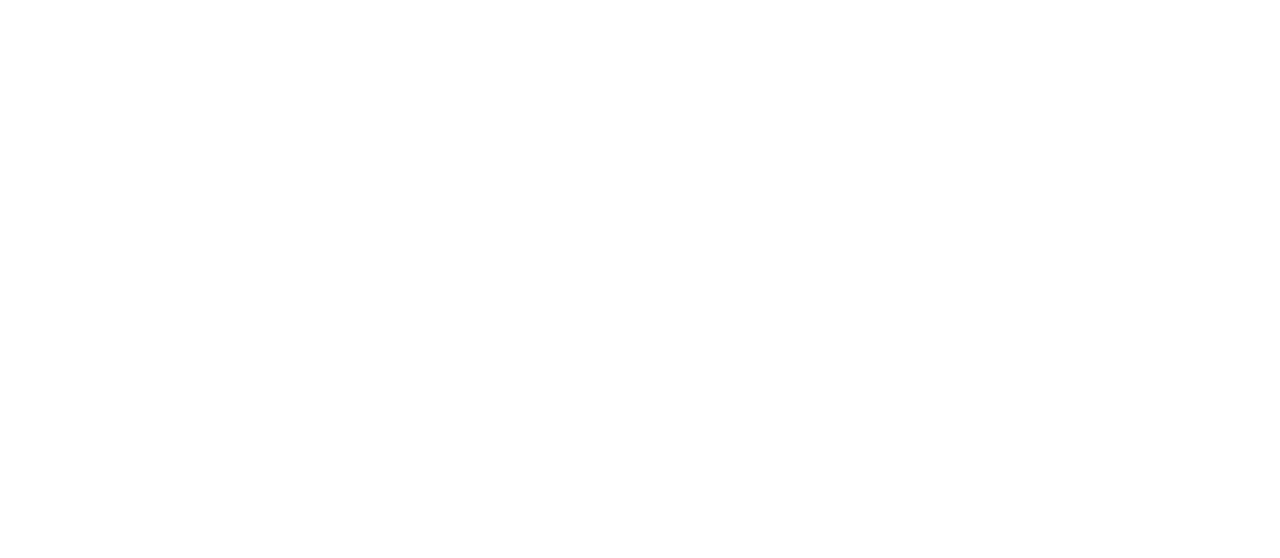
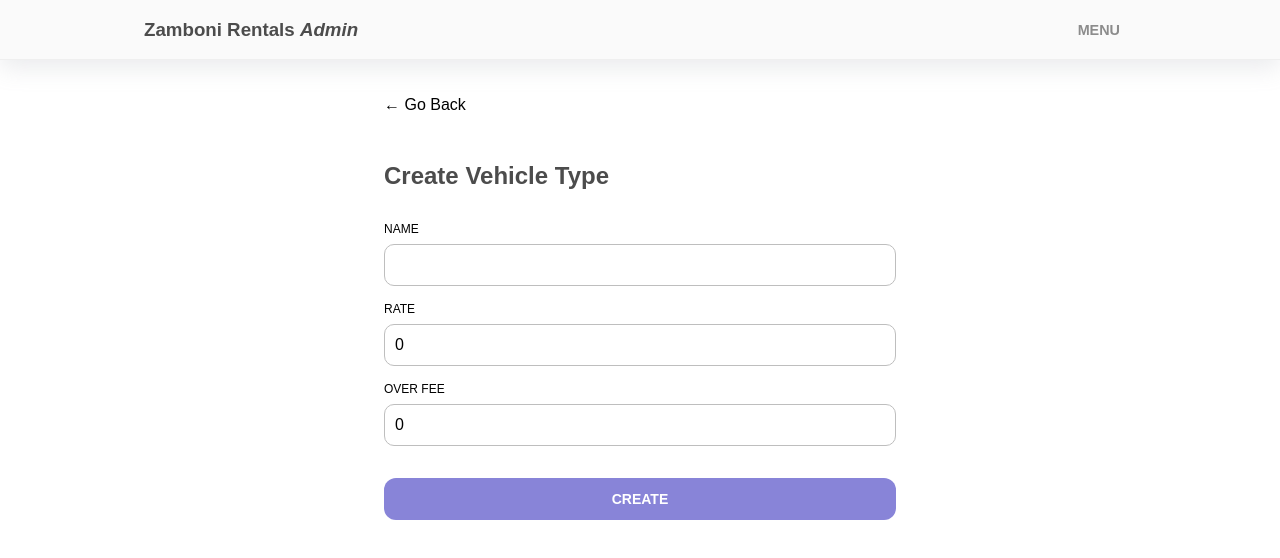
Before and after one commit to fatardy/zamboni-frontend, a React (Create React App) app: page /admin/vehicle-type/create in a window 1280 px wide. Before the commit this address had no page. Shown: the top 558 px of the page. Built offline with nearby package versions, Linux system fonts and the light colour scheme; sample sign-in values are in the browser's storage.

Commit message:
Add vehicle type create and list admin

```diff
--- a/src/admin-pages/admin-location-create/index.js
+++ b/src/admin-pages/admin-location-create/index.js
@@ -1,11 +1,10 @@
 import React, { useState } from 'react';
 import { Link, useNavigate } from 'react-router-dom';
 import { toast } from 'react-toastify';
-import styles from './admin-location-create.module.scss';
+import localStyles from './admin-location-create.module.scss';
+import styles from '../../styles/admin-create-form.module.scss';
 import TextInput from '../../components/text-input';
-// import { createUser } from '../../services/user';
 import Button from '../../components/button';
-// import CONFIG from '../../main/config';
 import { create } from '../../services/admin/location';
 
 export default function AdminLocationCreate() {
@@ -41,7 +40,7 @@
     <div className={styles.container}>
       <div className={styles.content}>
         <div className={styles.backCont}>
-          <Link to="/admin/locations">
+          <Link to="/admin/location">
             ← Go Back
           </Link>
         </div>
--- /dev/null
+++ b/src/admin-pages/admin-vehicle-type-create/index.js
@@ -0,0 +1,58 @@
+import React, { useState } from 'react';
+import { Link, useNavigate } from 'react-router-dom';
+import { toast } from 'react-toastify';
+// import localStyles from './admin-location-create.module.scss';
+import styles from '../../styles/admin-create-form.module.scss';
+import TextInput from '../../components/text-input';
+import Button from '../../components/button';
+import { create } from '../../services/admin/vehicle-type';
+
+export default function AdminVehicleTypeCreate() {
+  const navigate = useNavigate();
+
+  const [data, setData] = useState({
+    name: '',
+    rate: 0,
+    overFee: 0,
+  });
+
+  const fetchCreate = async () => {
+    try {
+      await create(data);
+      navigate('/admin/vehicle-type');
+    } catch (err) {
+      const e = err?.response?.data?.error?.message || 'Something went wrong..';
+      toast(e);
+    }
+  };
+
+  const btnClick = async () => {
+    fetchCreate();
+  };
+
+  return (
+    <div className={styles.container}>
+      <div className={styles.content}>
+        <div className={styles.backCont}>
+          <Link to="/admin/vehicle-type">
+            ← Go Back
+          </Link>
+        </div>
+        <div className={styles.card}>
+          <div className={styles.header}>
+            <h2>Create Vehicle Type</h2>
+          </div>
+          <div className={styles.form}>
+            <TextInput label="Name" value={data.name} onChange={(e) => { setData({ ...data, name: e.target.value }); }} />
+            <TextInput label="Rate" type="number" value={data.rate} onChange={(e) => { setData({ ...data, rate: e.target.value }); }} />
+            <TextInput label="Over Fee" type="number" value={data.overFee} onChange={(e) => { setData({ ...data, overFee: e.target.value }); }} />
+          </div>
+          <div className={styles.btn}>
+            <Button solid title="Create" onClick={btnClick} />
+          </div>
+
+        </div>
+      </div>
+    </div>
+  );
+}
--- /dev/null
+++ b/src/admin-pages/admin-vehicle-type/admin-vehicle-type.module.scss
@@ -0,0 +1,12 @@
+.header {
+    display: flex;
+    flex-direction: row;
+    flex: 1;
+    justify-content: space-between;
+    align-items: center;
+    align-content: center;
+    .new {
+        // margin: 32px 0 64px 0;
+        // width: 200px;
+    }
+}
--- /dev/null
+++ b/src/admin-pages/admin-vehicle-type/index.js
@@ -0,0 +1,112 @@
+import React, { useEffect, useState } from 'react';
+import { format, parseISO } from 'date-fns';
+import { useNavigate } from 'react-router-dom';
+import { toast } from 'react-toastify';
+import styles from './admin-vehicle-type.module.scss';
+import '../../styles/table.module.scss';
+// import { deleteStock, getAllStocks } from '../../services/admin';
+import { deleteBy, getAll } from '../../services/admin/vehicle-type';
+import Button from '../../components/button';
+
+export default function AdminVehicleType() {
+  const navigate = useNavigate();
+
+  const [data, setData] = useState([]);
+
+  const fetchData = async () => {
+    try {
+      const resp = await getAll();
+      console.log(resp?.data?.data);
+      setData(resp?.data?.data || []);
+    } catch (err) {
+      // console.log(err);
+      toast(err);
+    }
+  };
+
+  useEffect(() => {
+    fetchData();
+  }, []);
+
+  const fetchDelete = async ({ id }) => {
+    try {
+      await deleteBy({ vtId: id });
+      fetchData();
+    } catch (err) {
+      toast(err);
+      console.log('err', err);
+    }
+  };
+
+  const deleteTap = (id) => {
+    const text = 'Sure you want to delete?\n';
+    if (window && window.confirm(text) === true) {
+      fetchDelete({ id });
+    }
+  };
+
+  return (
+    <div className={styles.container}>
+      <div className={styles.header}>
+        <h2>Vehicle Types</h2>
+        <div className={styles.new}>
+          <Button title="Create Vehicle Type" onClick={() => navigate('/admin/vehicle-type/create')} solid />
+        </div>
+      </div>
+      <table>
+        <thead>
+          <tr>
+            <th>
+              <p>Vt ID</p>
+            </th>
+            <th>
+              <p>Name</p>
+            </th>
+            <th>
+              <p>Rate</p>
+            </th>
+            <th>
+              <p>Over Fee</p>
+            </th>
+            <th>
+              <p>Created On</p>
+            </th>
+            <th>
+              <p />
+            </th>
+          </tr>
+        </thead>
+        <tbody>
+          {data.map((x) => (
+            <tr key={x.vtId} role="row">
+              <td>
+                <p>{x.vtId || '-'}</p>
+              </td>
+              <td>
+                <p>{x.name || '-'}</p>
+              </td>
+              <td>
+                <p>{x.rate || '-'}</p>
+              </td>
+              <td>
+                <p>{x.overFee || '-'}</p>
+              </td>
+              <td>
+                <p>{format(parseISO(x.created_at || `${new Date()}`), 'hh:mm dd MMM yyyy')}</p>
+              </td>
+              <td>
+                <Button
+                  title="delete"
+                  onClick={() => { deleteTap(x.vtId); }}
+                  solid={false}
+                />
+              </td>
+            </tr>
+          ))}
+        </tbody>
+      </table>
+      {/* {JSON.stringify(stocks)} */}
+
+    </div>
+  );
+}
--- a/src/main/AdminApp.js
+++ b/src/main/AdminApp.js
@@ -59,6 +59,14 @@
               className={({ isActive }) => classNames([
                 { [styles.active]: isActive },
               ])}
+              to="/admin/"
+            >
+              Menu
+            </NavLink>
+            {/* <NavLink
+              className={({ isActive }) => classNames([
+                { [styles.active]: isActive },
+              ])}
               to="/admin/users"
             >
               Users
@@ -86,7 +94,7 @@
               to="/admin/transactions"
             >
               Transactions
-            </NavLink>
+            </NavLink> */}
           </div>
         </div>
       </div>
--- a/src/main/Main.js
+++ b/src/main/Main.js
@@ -17,6 +17,8 @@
 import AdminVerifyOtp from '../admin-pages/admin-verify-otp';
 import AdminLocation from '../admin-pages/admin-location';
 import AdminLocationCreate from '../admin-pages/admin-location-create';
+import AdminVehicleType from '../admin-pages/admin-vehicle-type';
+import AdminVehicleTypeCreate from '../admin-pages/admin-vehicle-type-create';
 
 export default function Main() {
   return (
@@ -34,6 +36,8 @@
             <Route path="/admin" element={<AdminHome />} />
             <Route path="/admin/location" element={<AdminLocation />} />
             <Route path="/admin/location/create" element={<AdminLocationCreate />} />
+            <Route path="/admin/vehicle-type" element={<AdminVehicleType />} />
+            <Route path="/admin/vehicle-type/create" element={<AdminVehicleTypeCreate />} />
           </Route>
           <Route path="/admin/login" element={<AdminLogin />} />
           <Route path="/admin/verify-otp" element={<AdminVerifyOtp />} />
--- /dev/null
+++ b/src/styles/admin-create-form.module.scss
@@ -0,0 +1,42 @@
+@import './colors.scss';
+
+.container {
+    display: flex;
+    flex: 1;
+    justify-content: center;
+    align-items: center;
+    flex-direction: column;
+
+    .content {
+        width: 40vw;
+        margin-bottom: 64px;
+
+        .backCont {
+            margin: 32px 0;
+
+            a {
+                transition: font-size 0.1s;
+            }
+            a:focus,
+            a:hover {
+                font-size: 18px;
+                // color: $secondary-color;
+            }
+        }
+
+        h2 {
+            margin: 48px 0 32px 0;
+        }
+        .btn {
+            margin-top: 32px;
+        }
+        .err {
+            text-align: center;
+            margin-top: 32px;
+            .msg {
+                color: $error-color;
+                margin: 0
+            }
+        }
+    }
+}
```
Also changed, not shown: src/admin-pages/admin-home/index.js (+9 -9 lines), src/admin-pages/admin-vehicle-type-create/admin-vehicle-type-create.module.scss (added).
